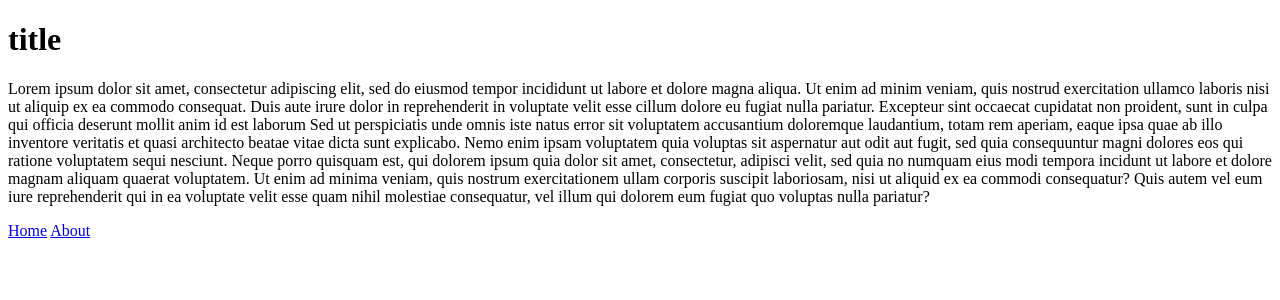
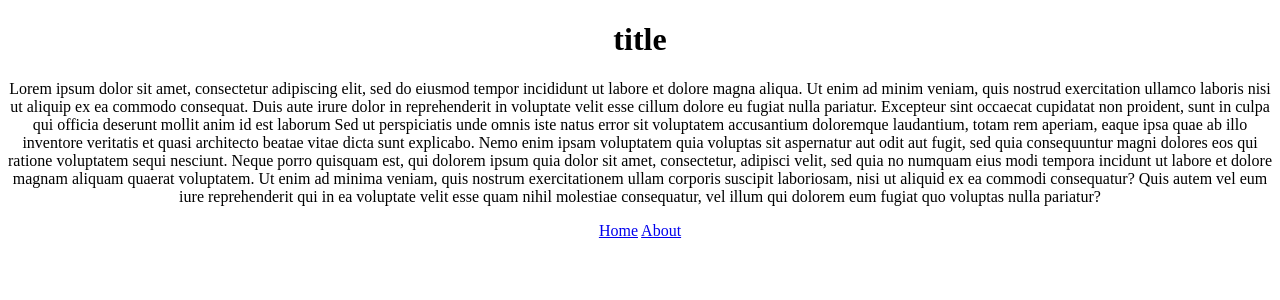
Before and after one commit to kiran021859/Sveltkit_Project_2, a SvelteKit app: page /guids in a window 1280 px wide. Shown: the top 300 px of the page. Built offline with nearby package versions, Linux system fonts and the light colour scheme.

Commit message:
css correction

```diff
--- a/src/routes/guids/+page.svelte
+++ b/src/routes/guids/+page.svelte
@@ -23,7 +23,7 @@
             <a href="/about">About</a>
         </div>
         <style>
-            .about {
+            .Guids {
             text-align: center;
             display: block;
             margin: 20px auto;
```
